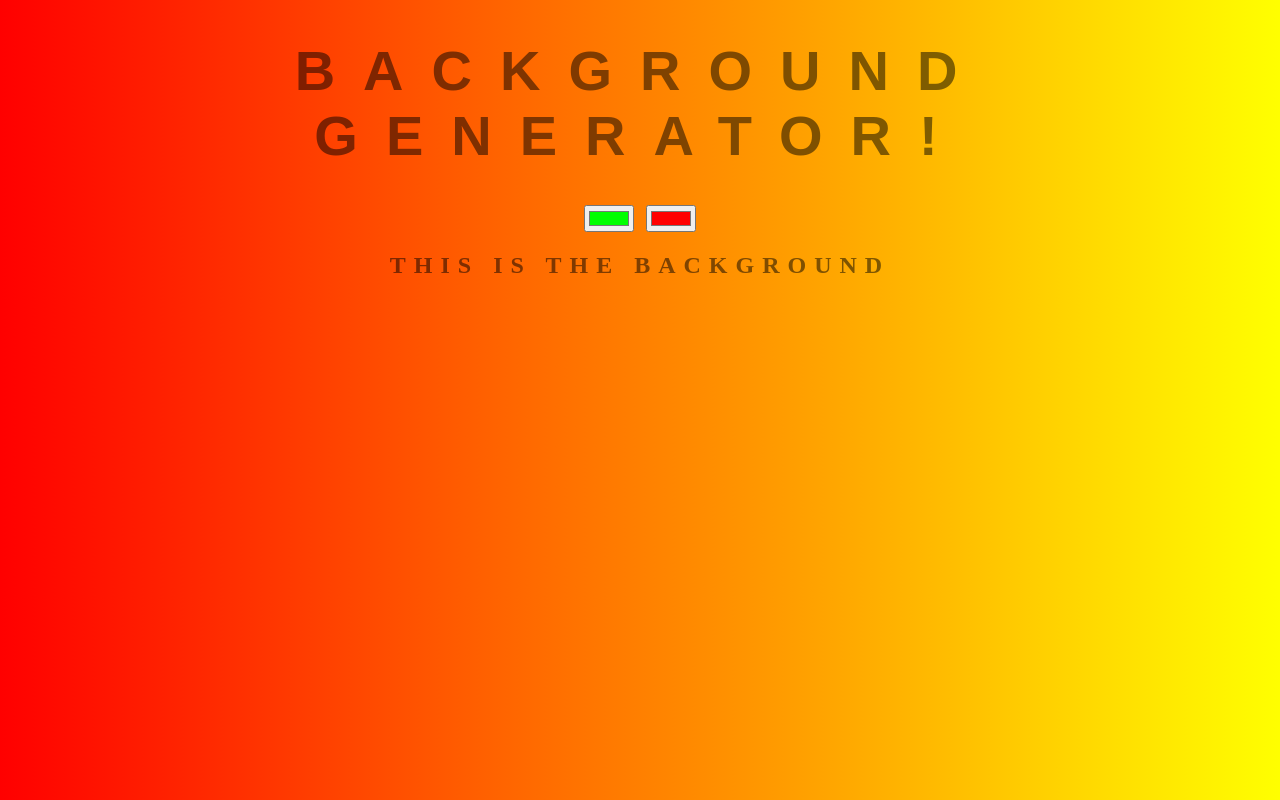
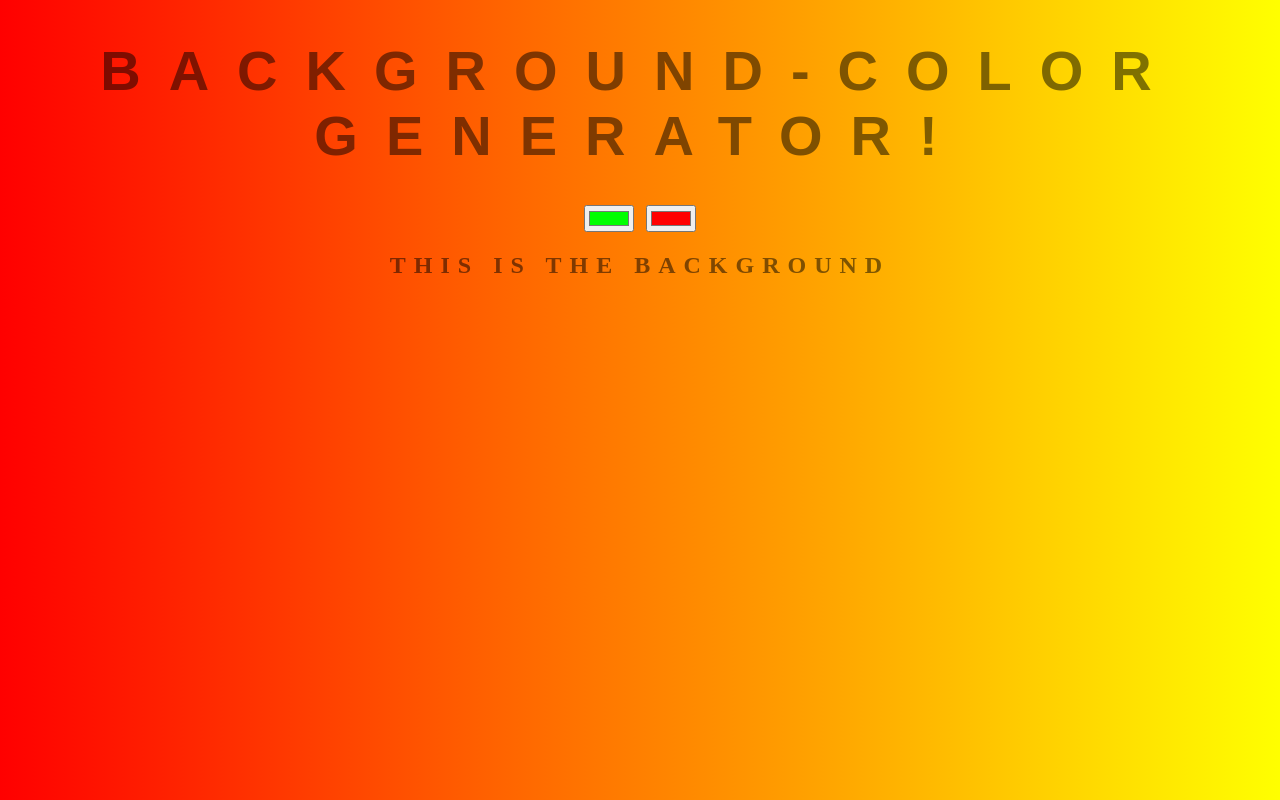
Before and after one commit to duttarittu/background-generator, a plain HTML site: page index.html in a window 1280 px wide. Drawn offline with Linux system fonts and the light colour scheme.

Commit message:
Changin the h1 tag

```diff
--- a/index.html
+++ b/index.html
@@ -5,7 +5,7 @@
 	<link rel="stylesheet" type="text/css" href="style.css">
 </head>
 <body id="gradient">
-	<h1>Background Generator!</h1>
+	<h1>Background-Color Generator!</h1>
 	<input class="color" type="color" value="#00ff00">
 	<input class="color" type="color" value="#ff0000">
 	<h2>This is the background</h2>
```
